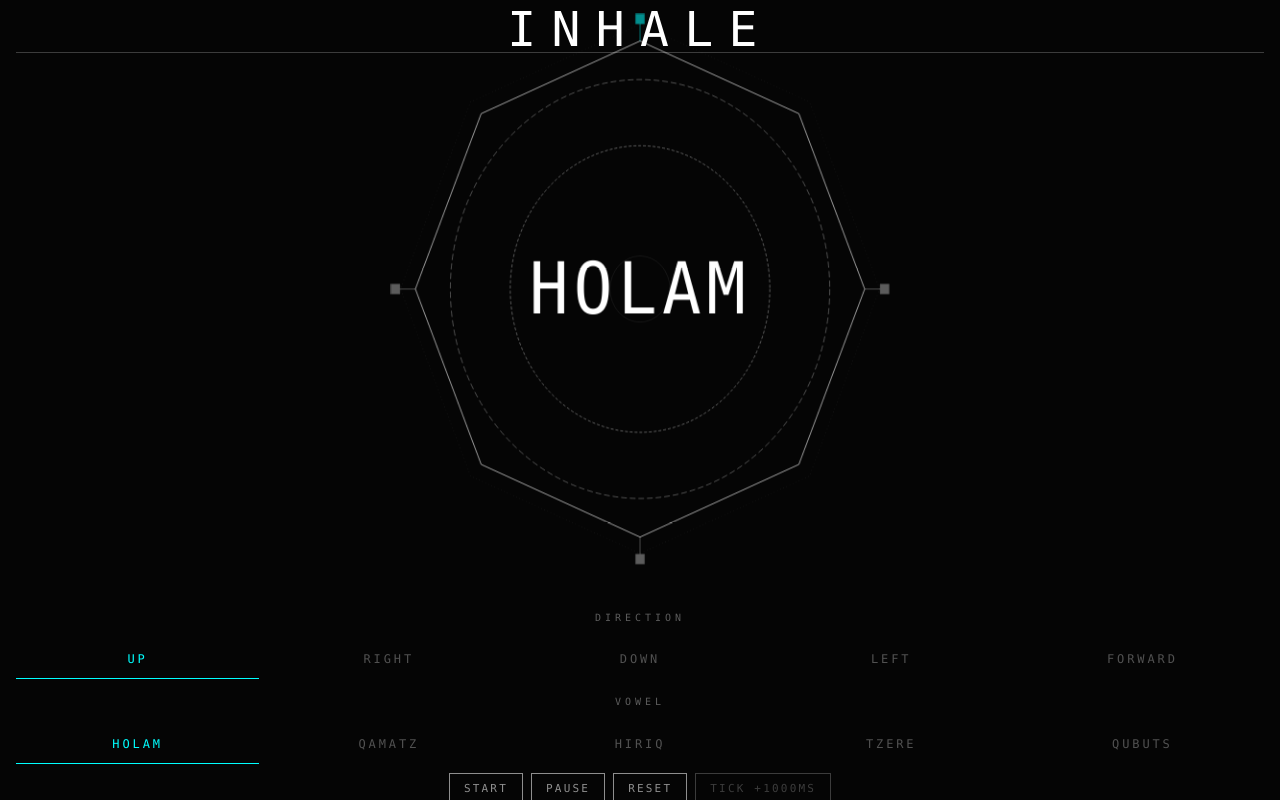
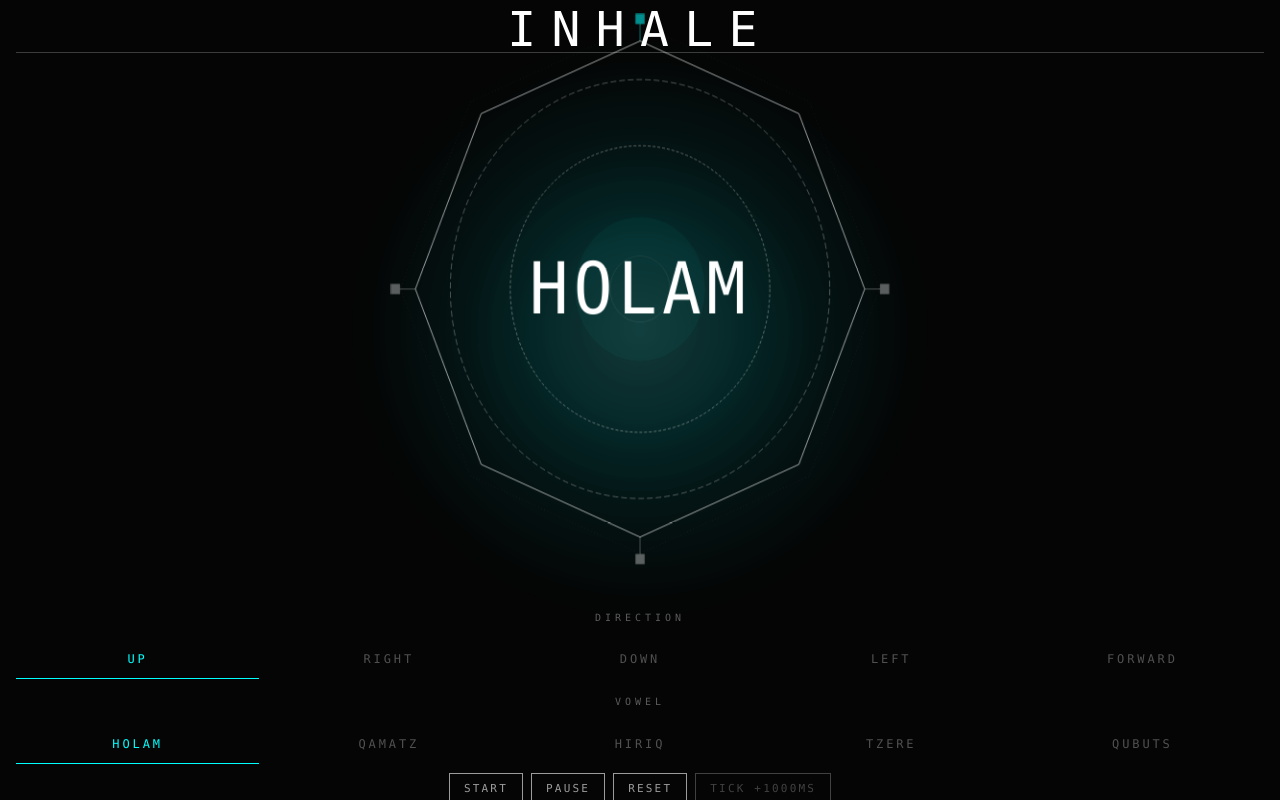
Before and after one commit to bookthief666/Abulafia.Exe, a React (Vite) app: page / in a window 1280 px wide. Built offline with nearby package versions, Linux system fonts and the light colour scheme.

Commit message:
feat: add temple shell, study placeholder, and living ritual chamber

```diff
--- a/src/components/SomaticHud.tsx
+++ b/src/components/SomaticHud.tsx
@@ -1,5 +1,6 @@
 import { useEffect, useRef, useState } from 'react'
 import type { CSSProperties } from 'react'
+import { motion } from 'framer-motion'
 import { useMivta } from '../hooks/useMivta'
 import type {
   BreathPhase,
@@ -96,6 +97,44 @@ const centerZoneStyle: CSSProperties = {
   justifyContent: 'center',
   minHeight: 0,
   position: 'relative',
+  isolation: 'isolate',
+}
+
+// Ambient atmospheric halos — decorative-only, out of phase with breath.
+// They sit behind the SVG and are deliberately pointer-inert.
+const haloOuterStyle: CSSProperties = {
+  position: 'absolute',
+  width: '92vmin',
+  height: '92vmin',
+  borderRadius: '50%',
+  background:
+    'radial-gradient(closest-side, rgba(0,255,255,0.18), rgba(0,255,255,0.05) 55%, rgba(0,255,255,0) 72%)',
+  pointerEvents: 'none',
+  zIndex: 0,
+  filter: 'blur(2vmin)',
+  mixBlendMode: 'screen',
+}
+
+const haloInnerStyle: CSSProperties = {
+  position: 'absolute',
+  width: '56vmin',
+  height: '56vmin',
+  borderRadius: '50%',
+  background:
+    'radial-gradient(closest-side, rgba(255,255,255,0.09), rgba(0,255,255,0.06) 45%, rgba(0,255,255,0) 75%)',
+  pointerEvents: 'none',
+  zIndex: 0,
+  filter: 'blur(1vmin)',
+  mixBlendMode: 'screen',
+}
+
+const floatWrapperStyle: CSSProperties = {
+  position: 'relative',
+  zIndex: 1,
+  display: 'flex',
+  alignItems: 'center',
+  justifyContent: 'center',
+  willChange: 'transform',
 }
 
 const directionWrapperStyle = (
@@ -188,7 +227,7 @@ const controlsRowStyle: CSSProperties = {
   gap: '8px',
   flexWrap: 'wrap',
   justifyContent: 'center',
-  opacity: 0.55,
+  opacity: 0.6,
 }
 
 const devButtonStyle: CSSProperties = {
@@ -218,7 +257,7 @@ const telemetryStyle: CSSProperties = {
   fontSize: '10px',
   letterSpacing: '0.3em',
   textTransform: 'uppercase',
-  opacity: 0.35,
+  opacity: 0.45,
 }
 
 const telemetryCellStyle: CSSProperties = {
@@ -437,6 +476,23 @@ export function SomaticHud() {
       </section>
 
       <section style={centerZoneStyle}>
+        <motion.div
+          aria-hidden="true"
+          style={haloOuterStyle}
+          animate={{ scale: [1, 1.06, 1], opacity: [0.55, 0.9, 0.55] }}
+          transition={{ duration: 8.4, repeat: Infinity, ease: 'easeInOut' }}
+        />
+        <motion.div
+          aria-hidden="true"
+          style={haloInnerStyle}
+          animate={{ scale: [1.04, 0.96, 1.04], opacity: [0.7, 1, 0.7] }}
+          transition={{ duration: 5.6, repeat: Infinity, ease: 'easeInOut' }}
+        />
+        <motion.div
+          style={floatWrapperStyle}
+          animate={{ y: [0, -3, 0, 3, 0] }}
+          transition={{ duration: 11, repeat: Infinity, ease: 'easeInOut' }}
+        >
         <div style={directionWrapperStyle(dx, dy, sx, sy)}>
           <div style={forwardScalerStyle(forwardScale)}>
             <div style={snapScalerStyle(snap)}>
@@ -448,6 +504,22 @@ export function SomaticHud() {
                   aria-label={`Ritual core: vowel ${vowel}, direction ${direction}, phase ${phase}`}
                   style={{ ...coreStyle, filter: glow }}
                 >
+                  {/* Ambient luminous pulse behind the bindu — atmospheric
+                      secondary motion, independent of the breath metronome. */}
+                  <motion.circle
+                    cx={50}
+                    cy={50}
+                    r={14}
+                    fill={CYAN}
+                    opacity={0.06}
+                    animate={{ opacity: [0.04, 0.11, 0.04], r: [13, 16, 13] }}
+                    transition={{
+                      duration: 5.2,
+                      repeat: Infinity,
+                      ease: 'easeInOut',
+                    }}
+                  />
+
                   {/* Segmented outer ring — structural texture. */}
                   <polygon
                     points={octagonPoints(octR + 3)}
@@ -580,6 +652,7 @@ export function SomaticHud() {
             </div>
           </div>
         </div>
+        </motion.div>
       </section>
 
       <section style={bottomZoneStyle}>
```
Also changed, not shown: src/components/StudyTemple.tsx (added, +117 -0 lines).
